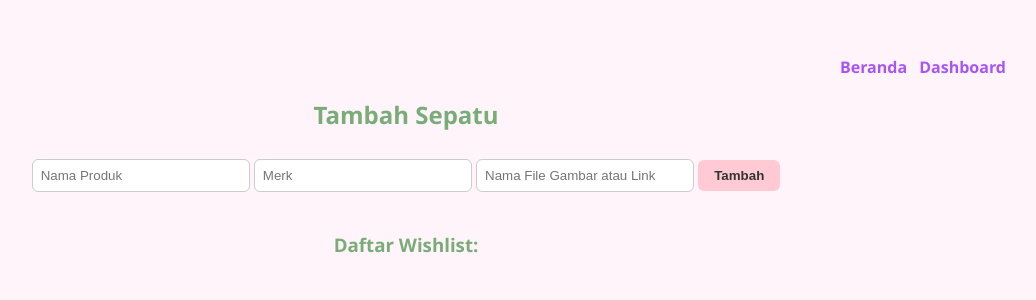
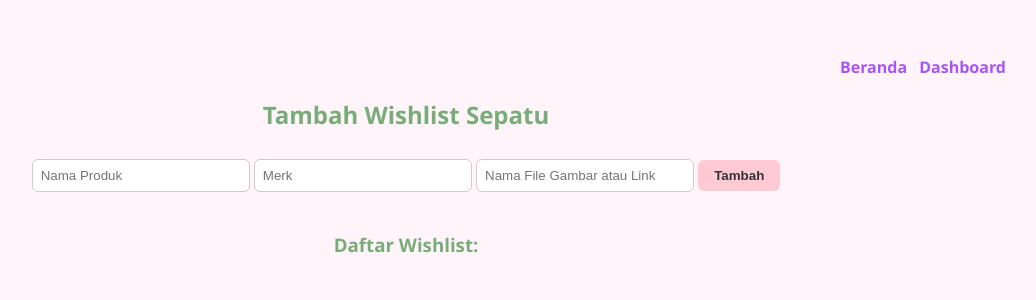
Before and after one commit to aliyarfnaura/UAS_ASJ, a Flask app: page /wishlist in a window 1280 px wide. Shown: the top 300 px of the page, without its empty margins (234-1270 px from the left). Run offline with Flask 3, Linux system fonts and the light colour scheme; data that the repository does not hold is empty; some libraries are stand-ins or nearby versions.

Commit message:
wishlist

```diff
--- a/app/templates/index.html
+++ b/app/templates/index.html
@@ -10,7 +10,7 @@
       <a href="{{ url_for('dashboard') }}">Dashboard</a>
      </p>
   <div class="page-wrapper">
-    <h2>Tambah Sepatu</h2>
+    <h2>Tambah Wishlist Sepatu</h2>
     <form method="POST" action="/add">
       <input name="name" placeholder="Nama Produk" required>
       <input name="brand" placeholder="Merk" required>
```
